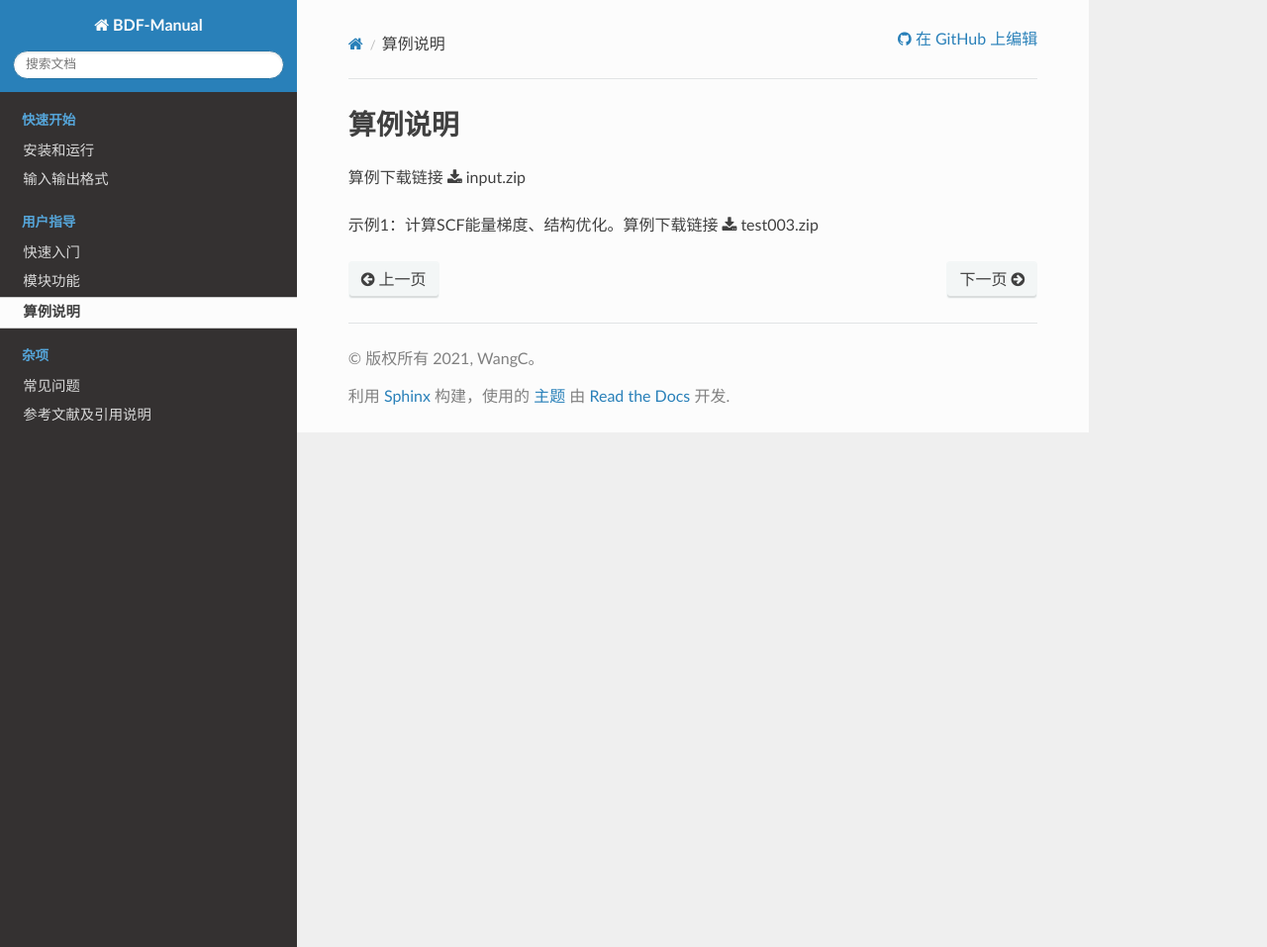
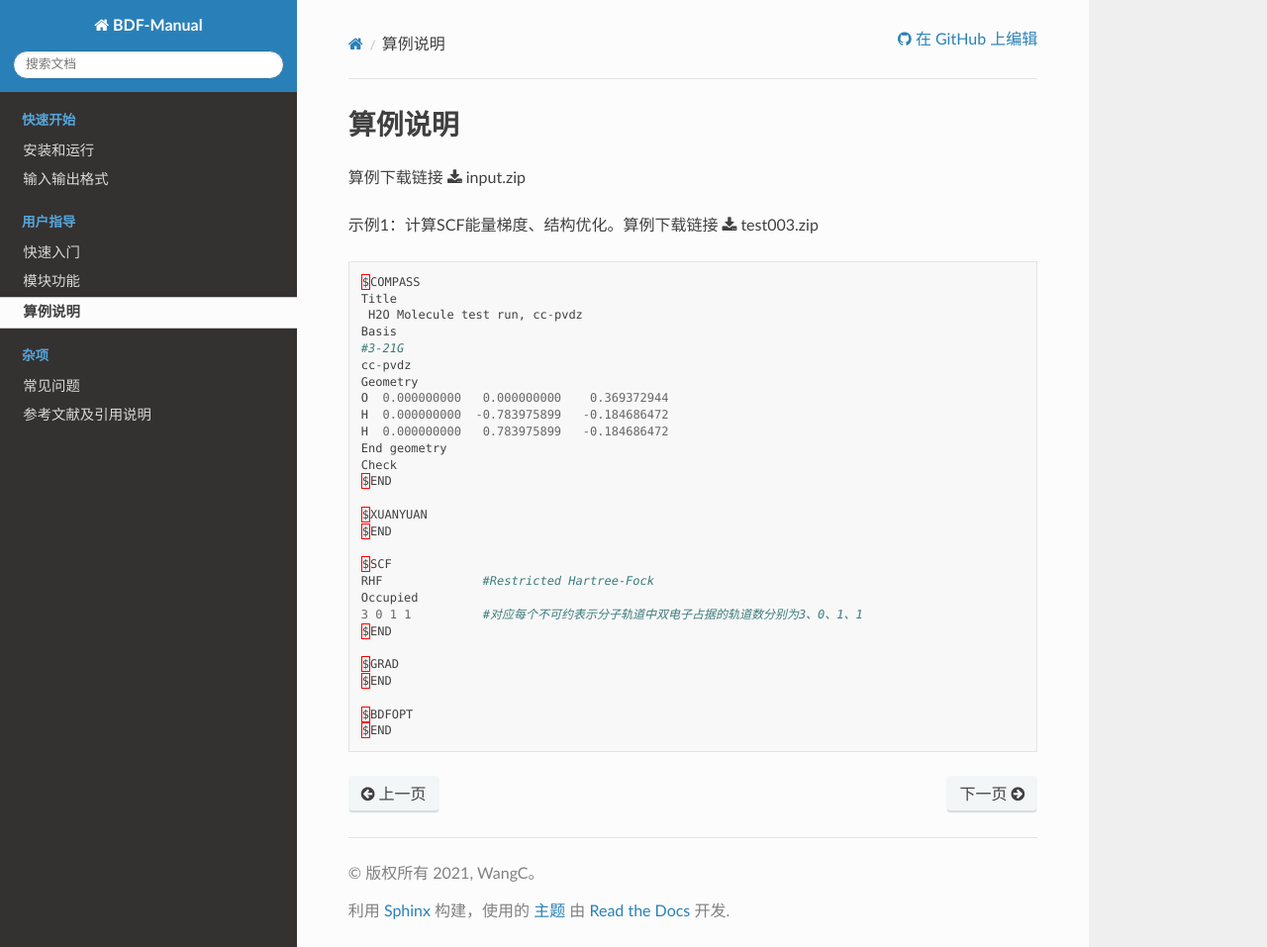
Before and after one commit to BDF-manual-maintenance/BDF-Manual, a Sphinx documentation site: the page built from source/Example.rst, in a window 1280 px wide and 957 px high. Shown: the whole window at 99% size. Built offline with Sphinx 7.4.7 and the Read the Docs theme 2.0.0, drawn with Linux system fonts in a browser that asks for light colours; pages that are not in the unit, such as notebooks, are missing from menus.

Commit message:
Update Example.rst

```diff
--- a/source/Example.rst
+++ b/source/Example.rst
@@ -4,3 +4,34 @@
 算例下载链接 :download:`input.zip <files/input.zip>`
 
 示例1：计算SCF能量梯度、结构优化。算例下载链接 :download:`test003.zip <files/test003.zip>`
+
+.. code-block:: python
+
+     $COMPASS
+     Title
+      H2O Molecule test run, cc-pvdz
+     Basis
+     #3-21G
+     cc-pvdz
+     Geometry
+     O  0.000000000   0.000000000    0.369372944
+     H  0.000000000  -0.783975899   -0.184686472
+     H  0.000000000   0.783975899   -0.184686472
+     End geometry
+     Check
+     $END
+
+     $XUANYUAN
+     $END
+
+     $SCF
+     RHF              #Restricted Hartree-Fock
+     Occupied
+     3 0 1 1          #对应每个不可约表示分子轨道中双电子占据的轨道数分别为3、0、1、1
+     $END
+
+     $GRAD
+     $END
+
+     $BDFOPT
+     $END
```
